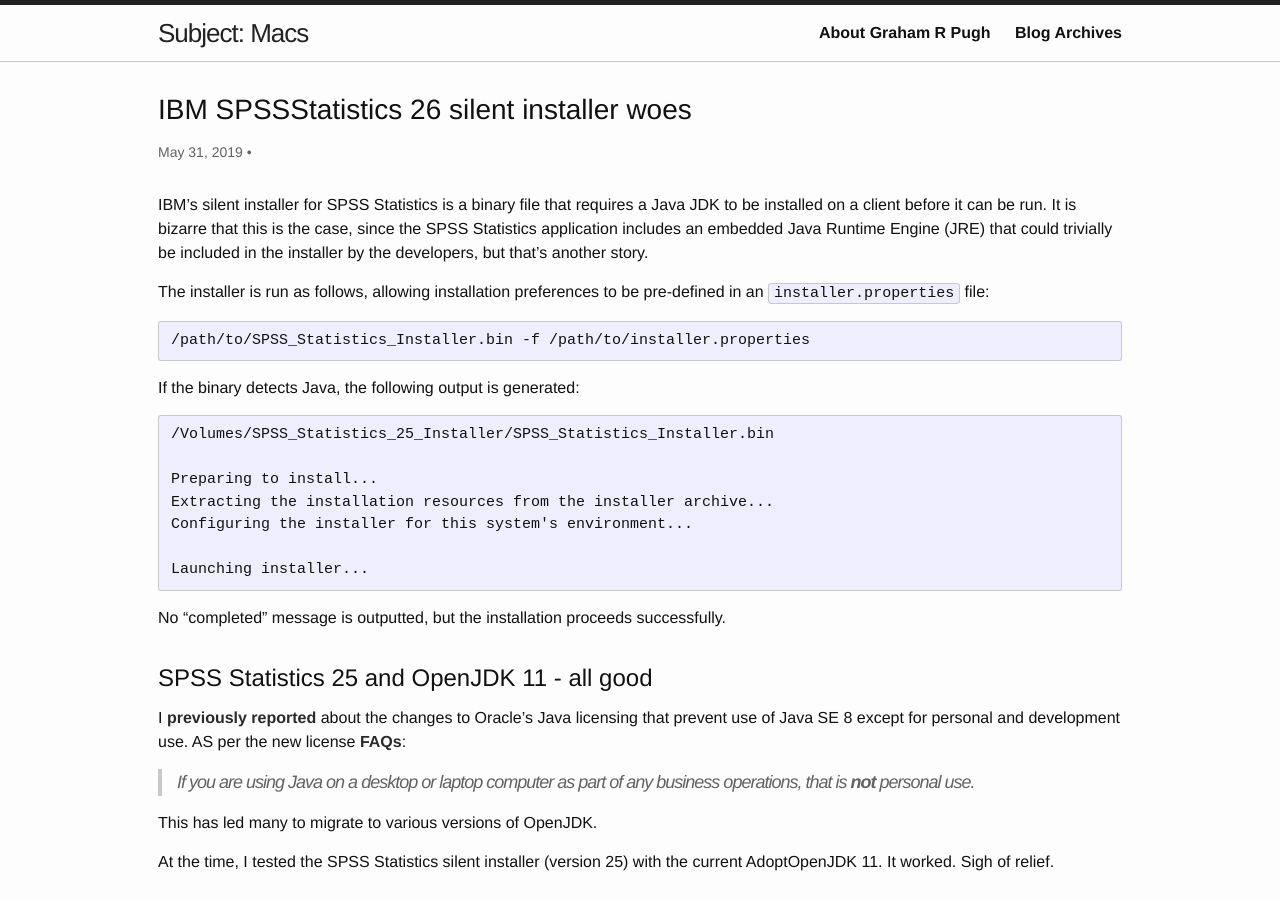
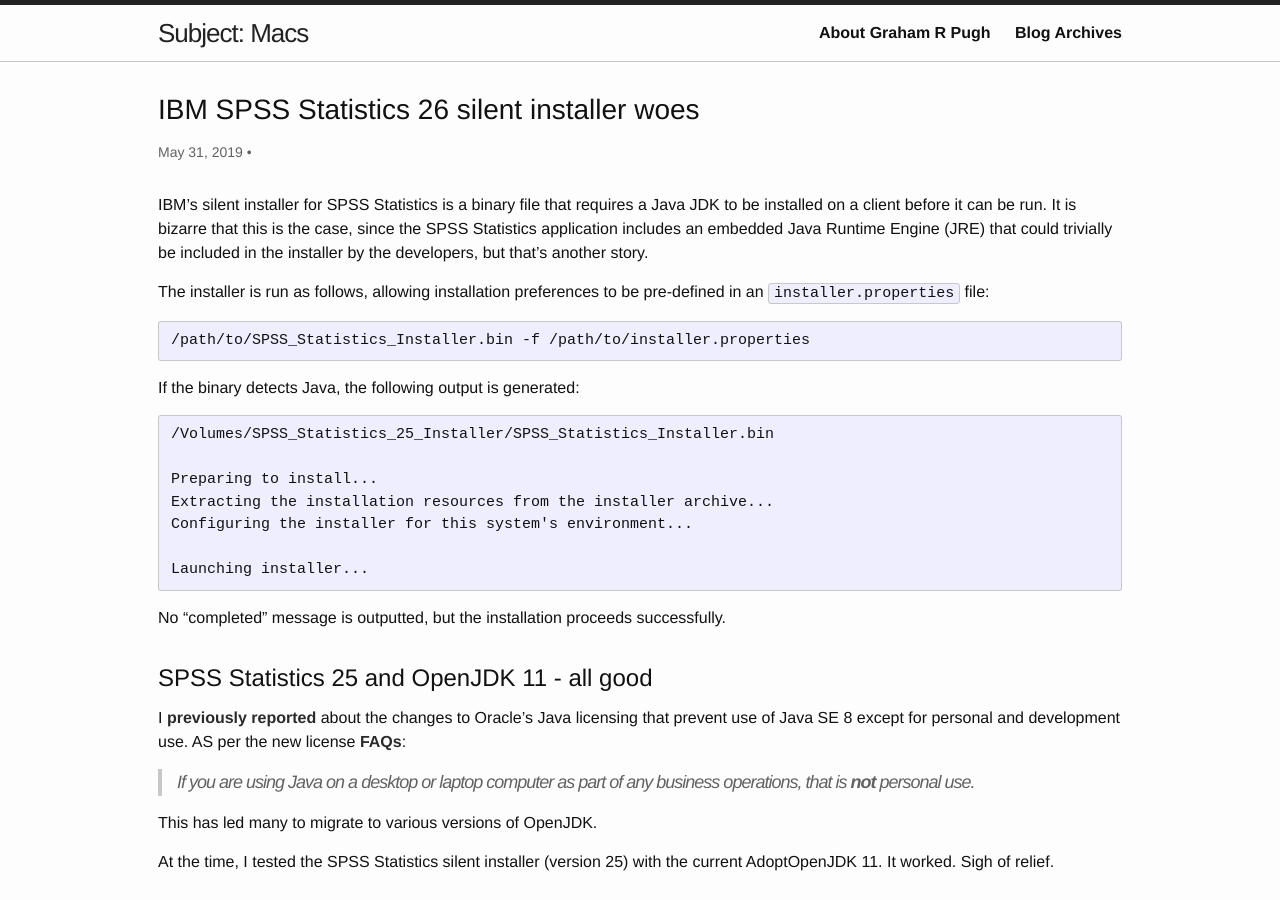
Before and after one commit to grahampugh/grahampugh.github.io, a Jekyll site: the page built from _posts/2019-05-31-spss-26-java.md, in a window 1280 px wide and 900 px high. Built offline with Jekyll 4.4.1, drawn with Linux system fonts in a browser that asks for light colours; comment, search, counter and statistics services are not loaded.

Commit message:
title typo

```diff
--- a/_posts/2019-05-31-spss-26-java.md
+++ b/_posts/2019-05-31-spss-26-java.md
@@ -1,6 +1,6 @@
 ---
 layout: post
-title:  "IBM SPSSStatistics 26 silent installer woes"
+title:  "IBM SPSS Statistics 26 silent installer woes"
 comments: true
 ---
 
```
